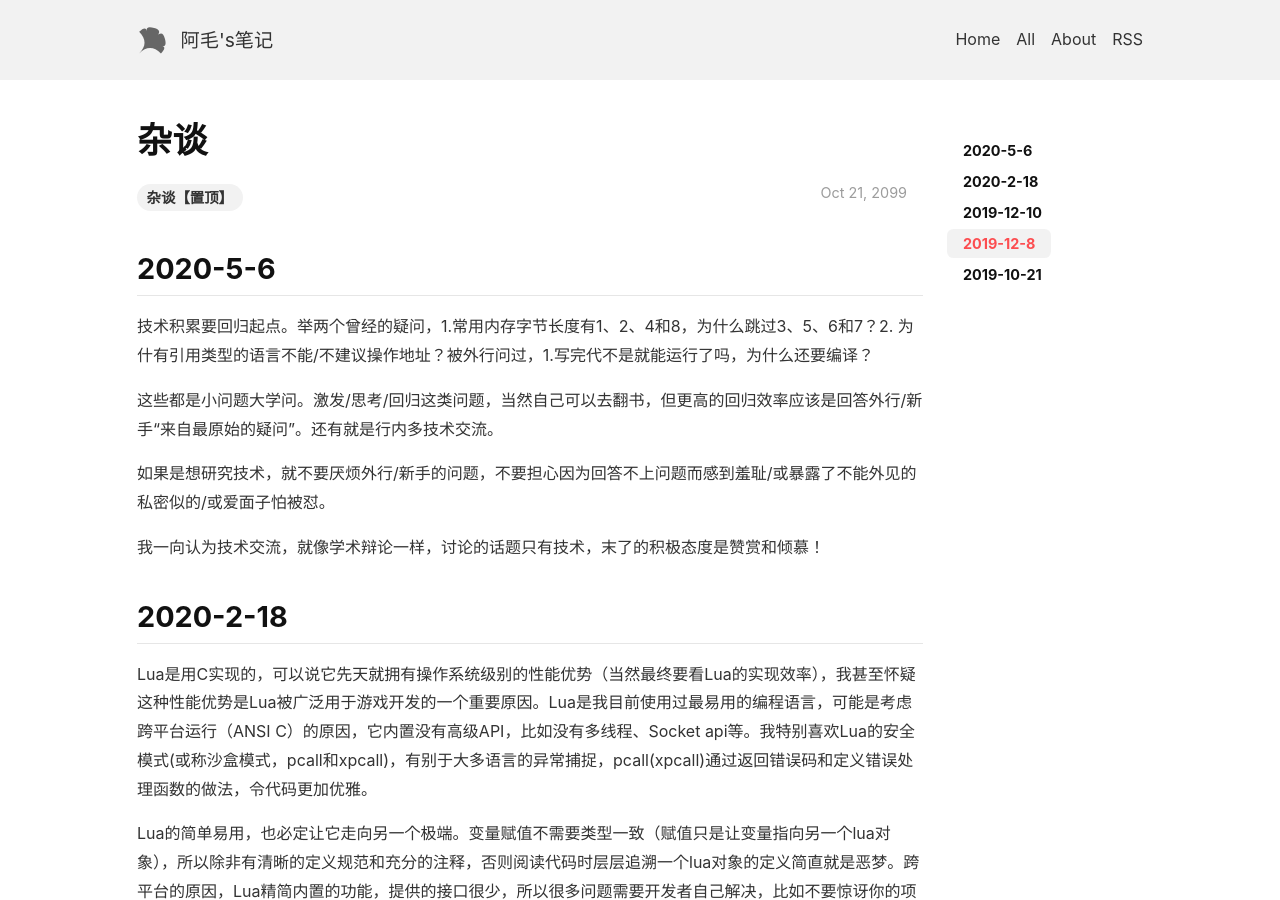
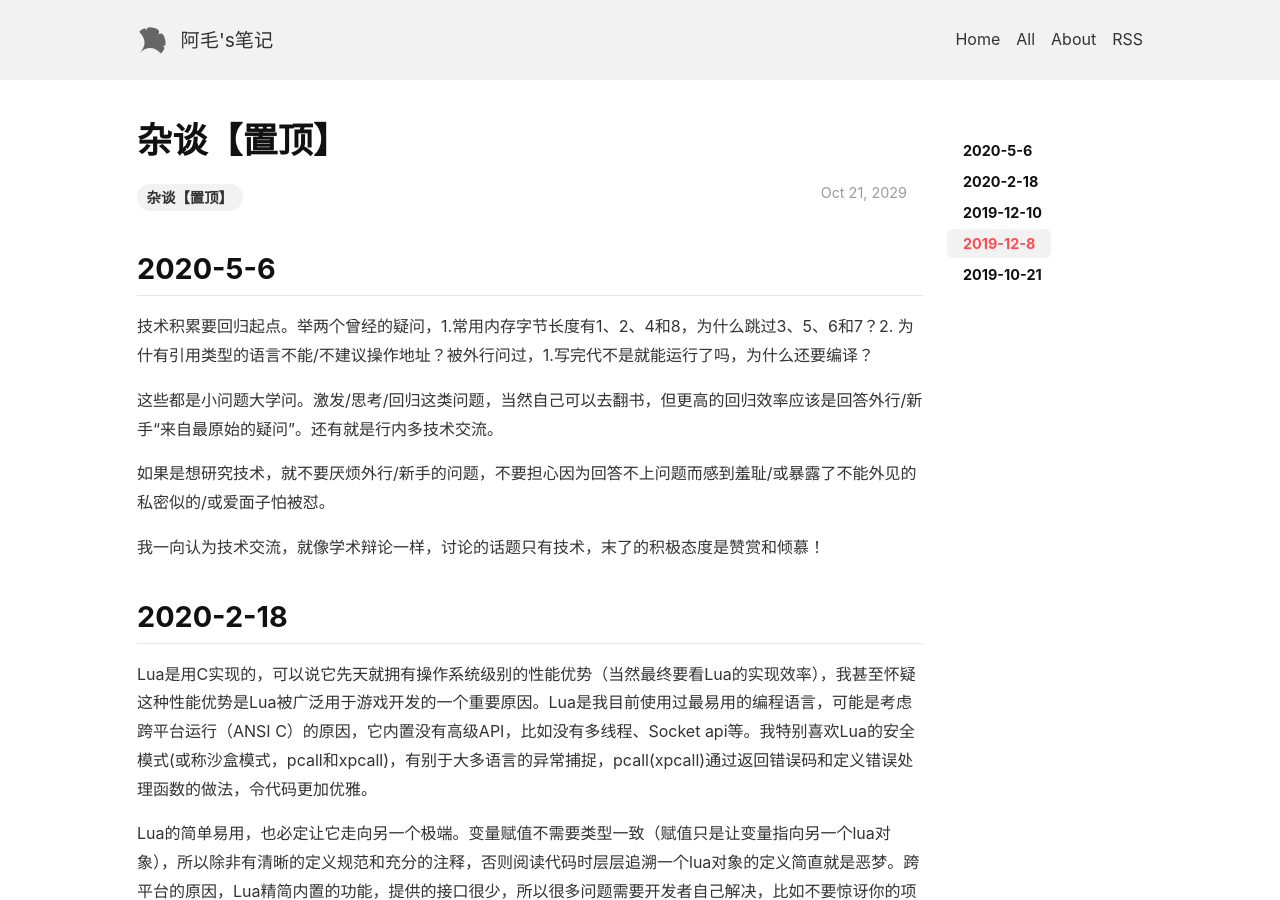
Before and after one commit to lizijie/lizijie.github.io, a Jekyll site: the page built from _posts/2029-10-21-杂谈【置顶】.md, in a window 1280 px wide and 900 px high. Built offline with Jekyll 4.4.1, drawn with Linux system fonts in a browser that asks for light colours; nearby versions of some CDN libraries; comment, search, counter and statistics services are not loaded.

Commit message:
Update and rename 2099-10-21-杂谈【置顶】.md to 2029-10-21-杂谈【置顶】.md

```diff
--- a/_posts/2099-10-21-杂谈【置顶】.md
+++ b/_posts/2029-10-21-杂谈【置顶】.md
@@ -1,7 +1,7 @@
 ---
 layout: post
-title: 杂谈
-key: 209910211243
+title: 杂谈【置顶】
+key: 202910211243
 tags: 杂谈【置顶】
 ---
 
```
